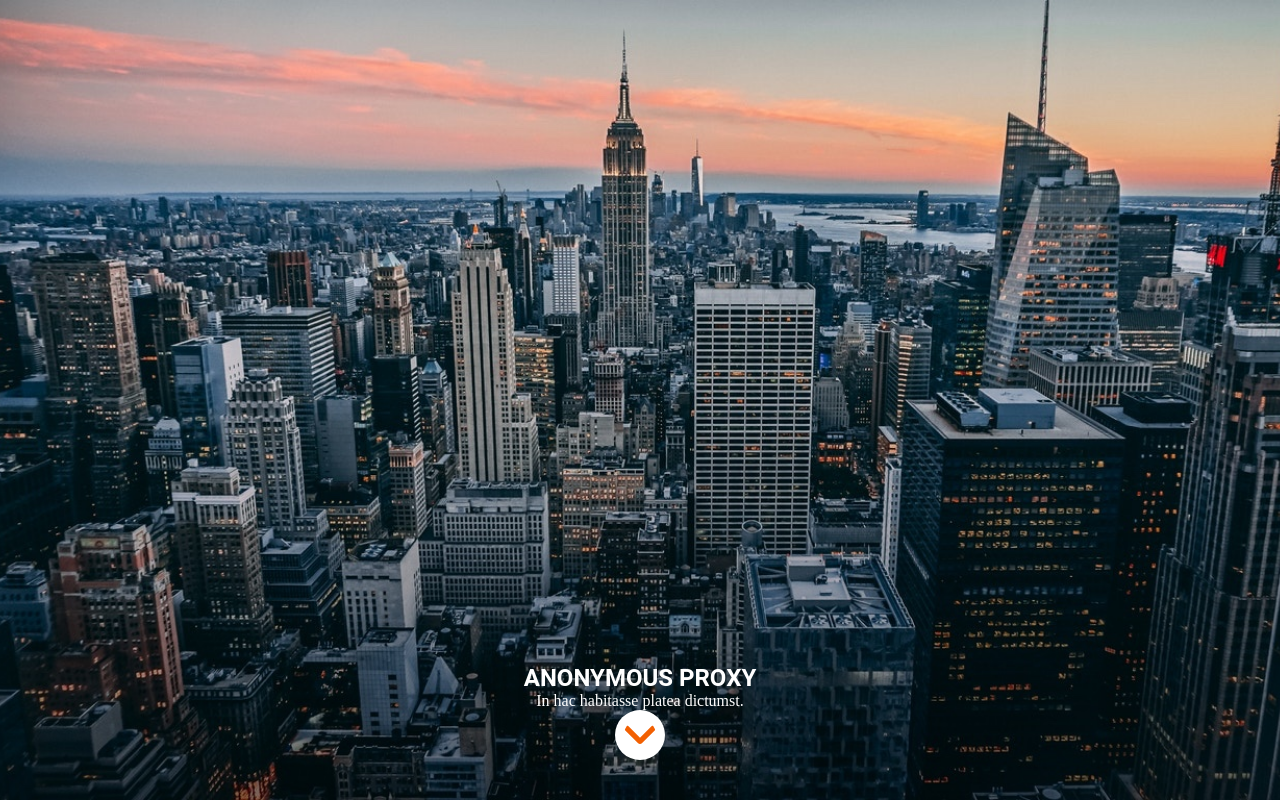
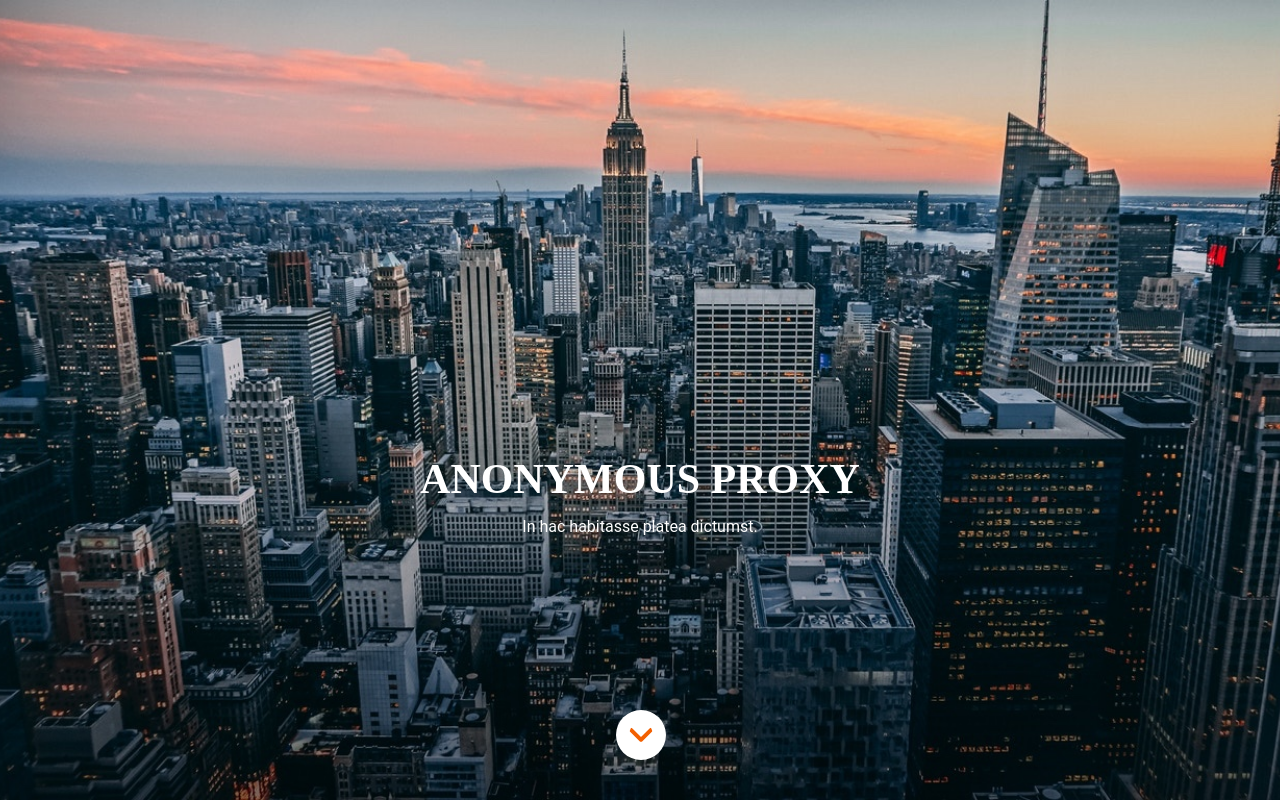
Before and after one commit to SaraOsacar/Anonymous-Proxy, a website: page src/html/index.html in a window 1280 px wide. Shown: the top 802 px of the page. Drawn offline with nearby package versions, Linux system fonts and the light colour scheme; files that its build step writes are made by us from their sources; files whose address does not match are found by name.

Commit message:
changes-main-content

```diff
--- a/src/html/partials/hero.html
+++ b/src/html/partials/hero.html
@@ -1,11 +1,13 @@
 <section class="hero">
 
-    <h1 class="hero-title">ANONYMOUS PROXY</h1>
-    <p class="hero-paragraph">In hac habitasse platea dictumst.</p>
-    <img
-      src="./assets/images/ico-scroll-down.svg"
-      alt="icon"
-      class="hero-icon"
-    />
+  <div class="hero_content">
+  <h1 class="hero_title">ANONYMOUS PROXY</h1>
+  <p class="hero_paragraph">In hac habitasse platea dictumst.</p>
+</div>
+  <img
+    src="./assets/images/ico-scroll-down.svg"
+    alt="icon"
+    class="hero_icon"
+  />
 
 </section>
--- a/src/scss/layout/_hero.scss
+++ b/src/scss/layout/_hero.scss
@@ -11,19 +11,36 @@
     padding-bottom: 40px;
 }
 
-.hero-title{
+.hero_content{
+    color: $white;
+    text-align: center;
+    padding-bottom: 174px;
+    padding-top: 284px;
+    padding-left: 15px;
+    padding-right: 15px;
+}
+
+.hero_title {
+    font-family: $font-title;
+    font-size: 42px;
+    line-height: 55px;
+
+}
+.hero_paragraph{
     font-family: $font-text;
     color: $white;
+    margin-left: 15px;
+    margin-right: 15px;
+    margin-top: 10px;
 }
 
-.hero-paragraph{
-    color: $white;
-}
-
-.hero-icon{
+.hero_icon{
     background-color: $white;
     width: 50px;
     height: 50px;
     border-radius: 50%;
-    padding: 9px;
+    padding: 13px;
+    margin-left: 138px;
+    margin-right: 137px;
+
 }
```
